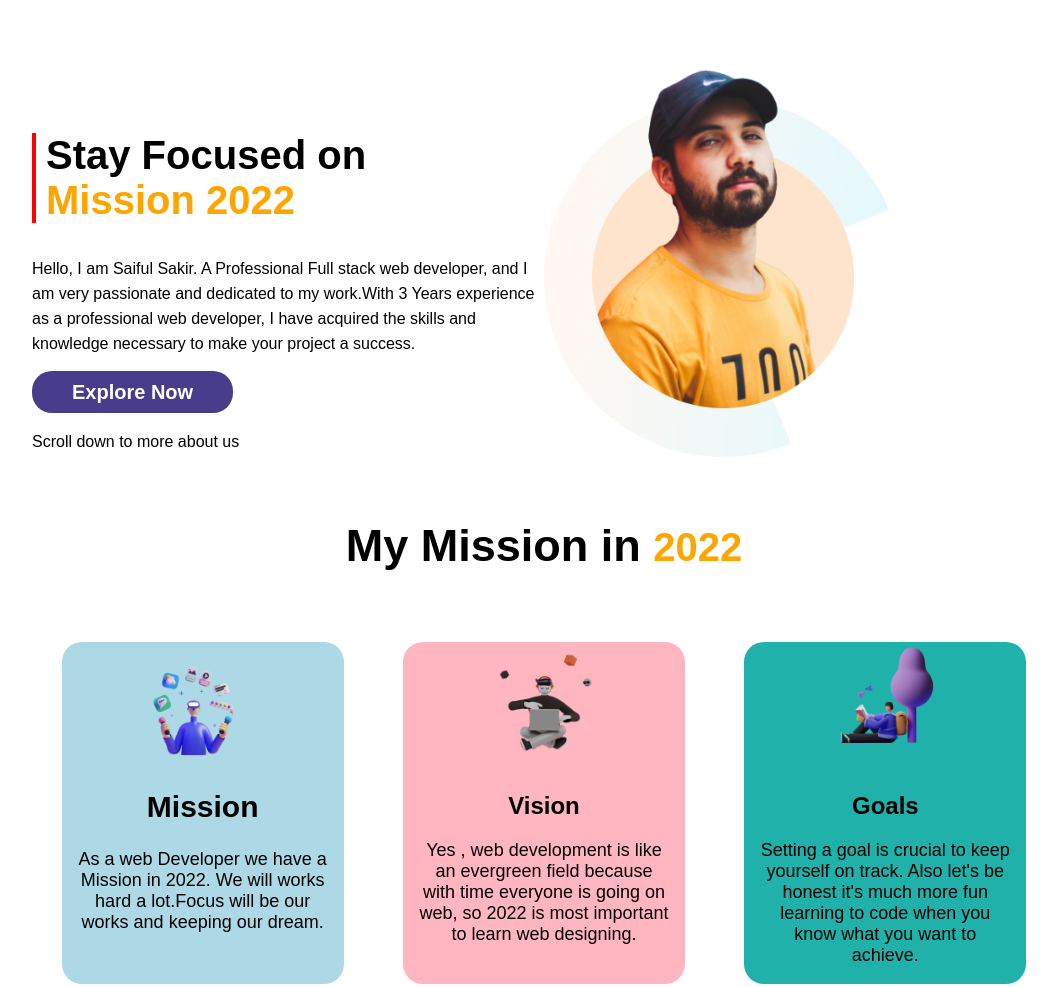
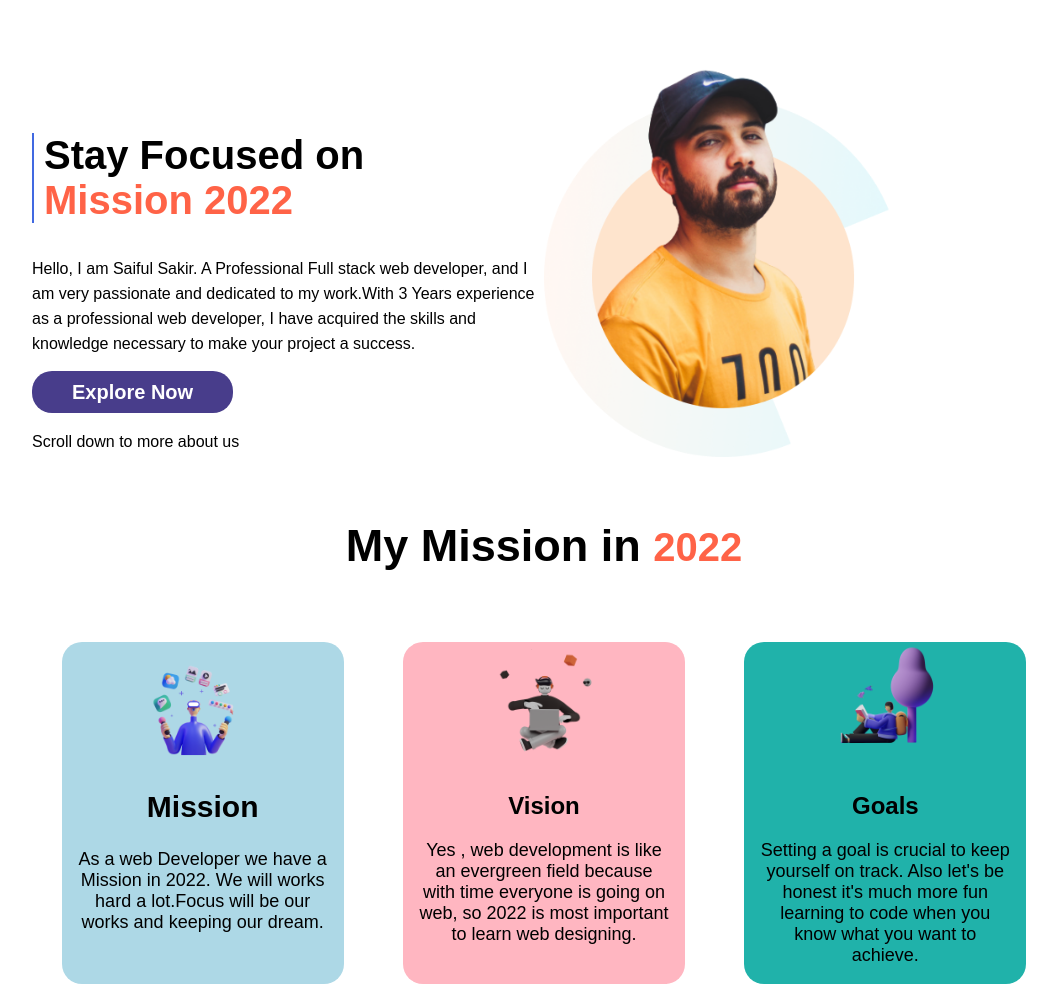
Before and after one commit to saiful489/p-first-assingment, a plain HTML site: page index.html in a window 1280 px wide. Shown: the top 987 px of the page, without its empty margins (96-1153 px from the left). Drawn offline with Linux system fonts and the light colour scheme.

Commit message:
added some css

```diff
--- a/style.css
+++ b/style.css
@@ -39,13 +39,13 @@ section{
     width: 70%;
 }
 .ms-color{
-    color:orange;
+    color:tomato;
     font-size:40px;
     font-weight: 700;
     padding-top: 10px;
 }
 .ms-border{
-    border-left:4px solid red;
+    border-left:2px solid royalblue ;
     padding-left: 10px;
     }
 .btn-m{
```
Also changed, not shown: index.html (line endings or trailing spaces).
